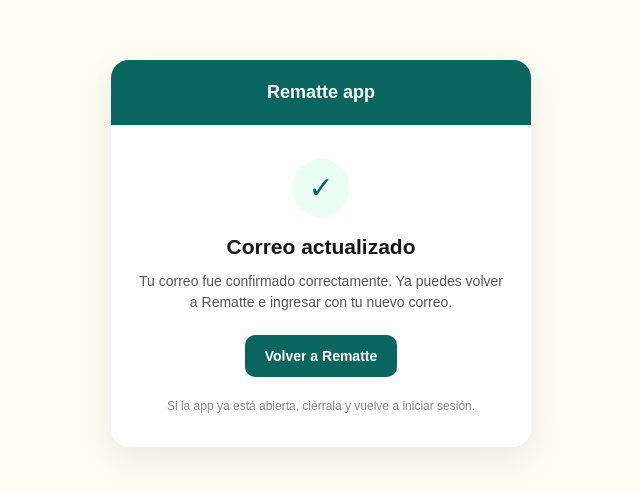
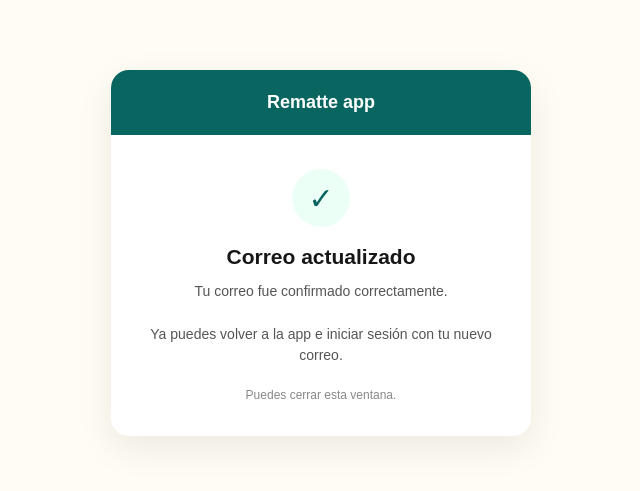
Before and after one commit to remateapp1/rematte-cambiar-correo, a plain HTML site: page index.html in a window 1280 px wide. Shown: the part 147-638 px from the top of the page, without its empty margins (319-959 px from the left). Drawn offline with Linux system fonts and the light colour scheme.

Commit message:
Add files via upload

```diff
--- a/index.html
+++ b/index.html
@@ -63,17 +63,6 @@
       line-height: 1.5;
     }
 
-    .button {
-      display: inline-block;
-      background: #08655f;
-      color: #ffffff;
-      text-decoration: none;
-      padding: 13px 20px;
-      border-radius: 10px;
-      font-size: 14px;
-      font-weight: 700;
-    }
-
     .note {
       margin-top: 22px;
       font-size: 12px;
@@ -91,15 +80,15 @@
       <h1>Correo actualizado</h1>
 
       <p>
-        Tu correo fue confirmado correctamente. Ya puedes volver a Rematte e ingresar con tu nuevo correo.
+        Tu correo fue confirmado correctamente.
       </p>
 
-      <a class="button" href="https://rematte.lat">
-        Volver a Rematte
-      </a>
+      <p>
+        Ya puedes volver a la app e iniciar sesión con tu nuevo correo.
+      </p>
 
       <div class="note">
-        Si la app ya está abierta, ciérrala y vuelve a iniciar sesión.
+        Puedes cerrar esta ventana.
       </div>
     </section>
   </main>
```
